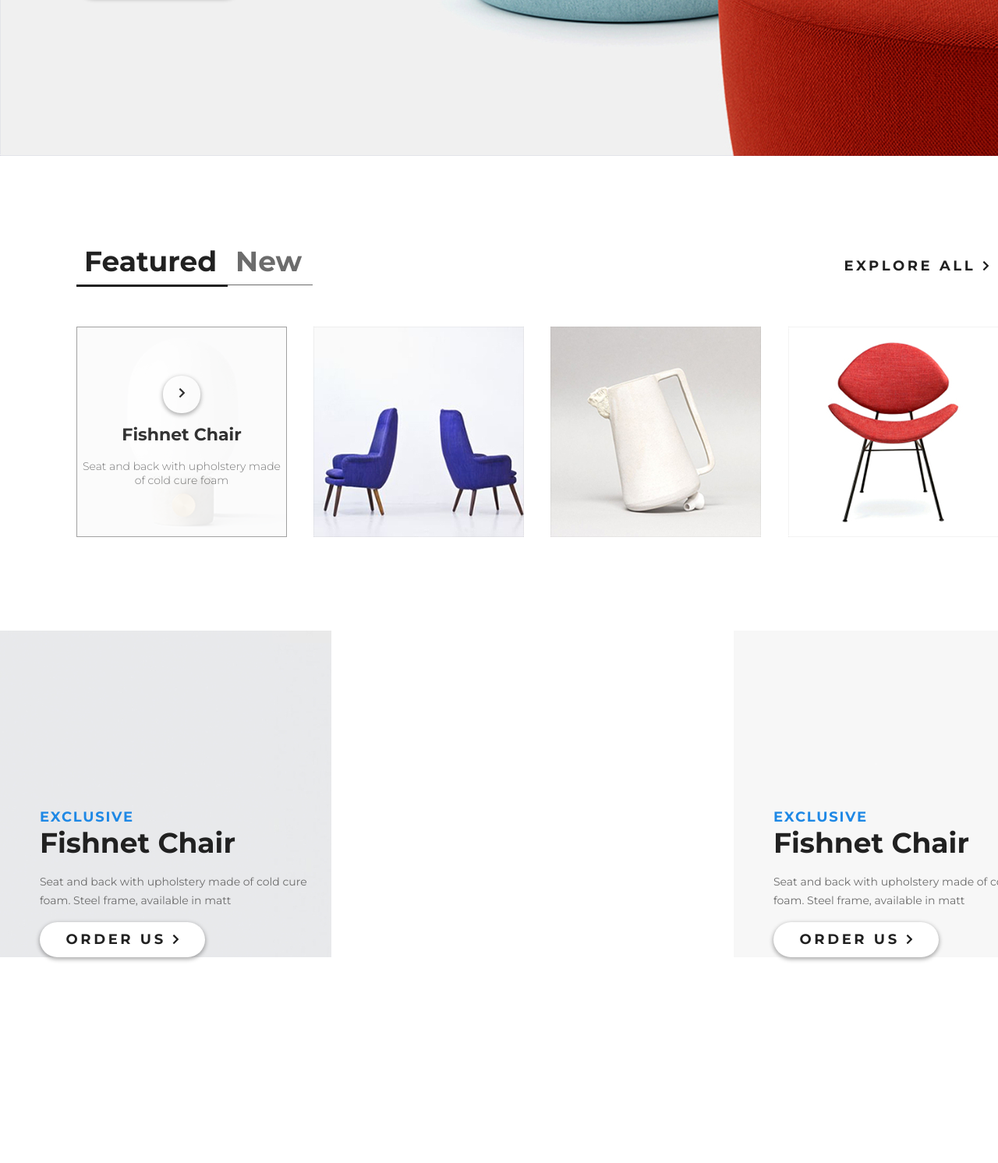
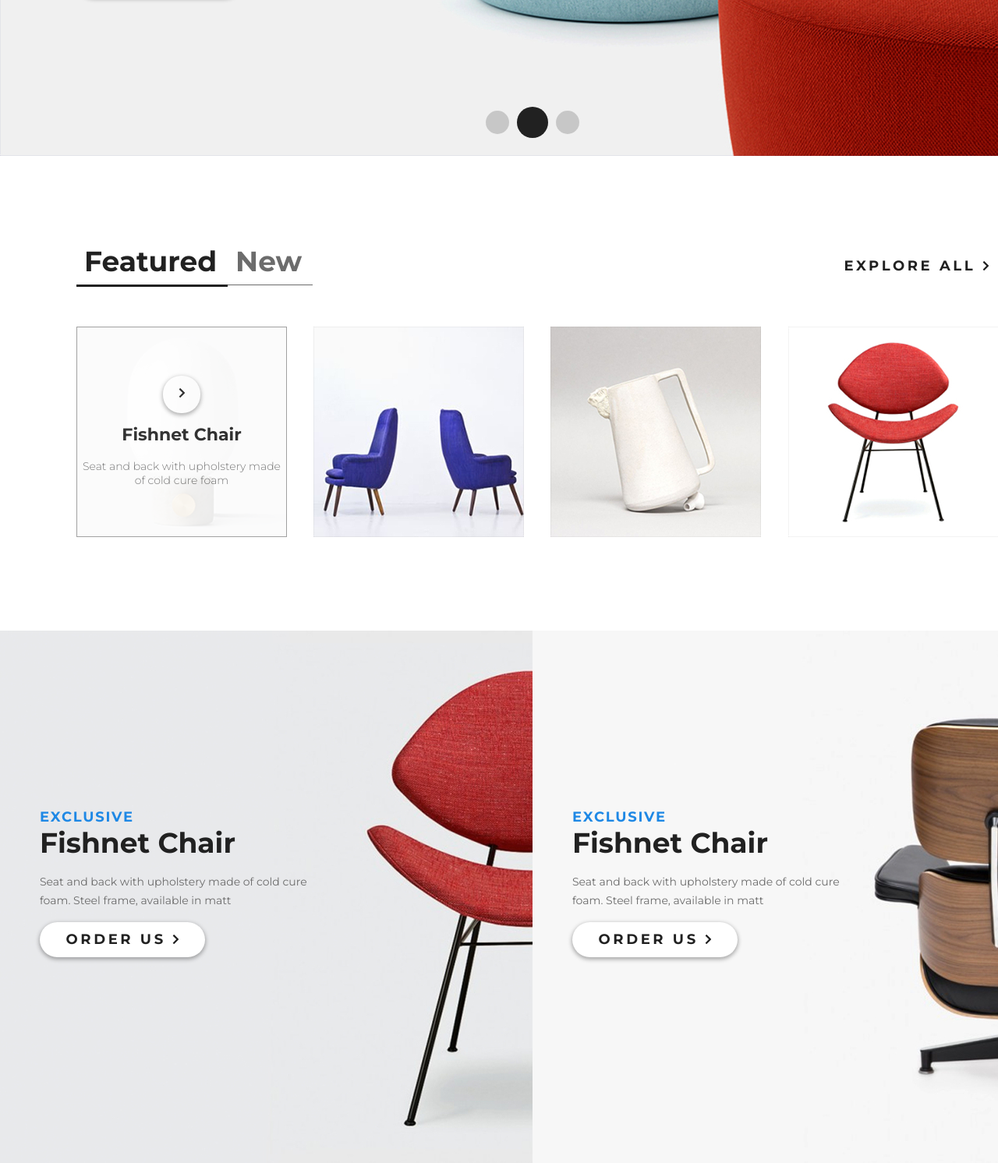
Before and after one commit to Nastasiya-Kam/interior.gb, a plain HTML site: page index.html in a window 1280 px wide. Shown: the part 600-2092 px from the top of the page at 78% size. Drawn offline with Linux system fonts and the light colour scheme.

Commit message:
Update index.html

```diff
--- a/index.html
+++ b/index.html
@@ -28,7 +28,7 @@
                 <a href="#" class="button">Order Us <img src="images/arrow.svg" alt="arrow"></a>
             </div>
             <div class="pagination">
-                <a href="#" class="circle"></a><a href="#" class="circle circle--active"></a><a href="#" class="circle"></a>
+                <a href="#" class="pagination__circle"></a><a href="#" class="pagination__circle pagination__circle--active"></a><a href="#" class="pagination__circle"></a>
             </div>
         </div>
         <div class="featured padding__site">
@@ -58,7 +58,7 @@
                 </div>
                 <div class="featured__image__box padding__product">
                     <img src="images/product-3.jpg" alt="product image" class="featured__image">
-                                        <div class="featured__image__box--active featured__image__box__text">
+                    <div class="featured__image__box--active featured__image__box__text">
                         <a class="button button-mini"><img src="images/arrow.svg" alt="arrow"></a>
                         <p class="featured__name">Fishnet Chair</p>
                         <p class="featured__details">Seat and back with upholstery made of cold cure foam</p>
@@ -66,7 +66,7 @@
                 </div>
                 <div class="featured__image__box">
                     <img src="images/product-4.jpg" alt="product image" class="featured__image">
-                                        <div class="featured__image__box--active featured__image__box__text">
+                    <div class="featured__image__box--active featured__image__box__text">
                         <a class="button button-mini"><img src="images/arrow.svg" alt="arrow"></a>
                         <p class="featured__name">Fishnet Chair</p>
                         <p class="featured__details">Seat and back with upholstery made of cold cure foam</p>
@@ -75,14 +75,14 @@
             </div>
         </div>
         <div class="promo">
-            <div class="promo--1">
+            <div class="promo__item promo--1">
                 <div class="promo__text">
                     <p class="slider__trending slider__trending--blue">exclusive</p>
                     <h3 class="promo__header">Fishnet Chair</h3>
                     <p class="slider__content slider__content--width">Seat and back with upholstery made of cold cure foam. Steel frame, available in matt</p>
                     <a href="#" class="button">Order Us <img src="images/arrow.svg" alt="arrow"></a>
                 </div>
-            </div><div class="promo--2">
+            </div><div class="promo__item promo--2">
                 <div class="promo__text">
                     <p class="slider__trending slider__trending--blue">exclusive</p>
                     <h3 class="promo__header">Fishnet Chair</h3>
@@ -112,7 +112,7 @@
                 <a href="#" class="button">Order Us <img src="images/arrow.svg" alt="arrow"></a>
             </div>
             <div class="pagination">
-                <a href="#" class="circle"></a><a href="#" class="circle circle--active"></a><a href="#" class="circle"></a>
+                <a href="#" class="pagination__circle"></a><a href="#" class="pagination__circle pagination__circle--active"></a><a href="#" class="pagination__circle"></a>
             </div>
         </div>
 
```
